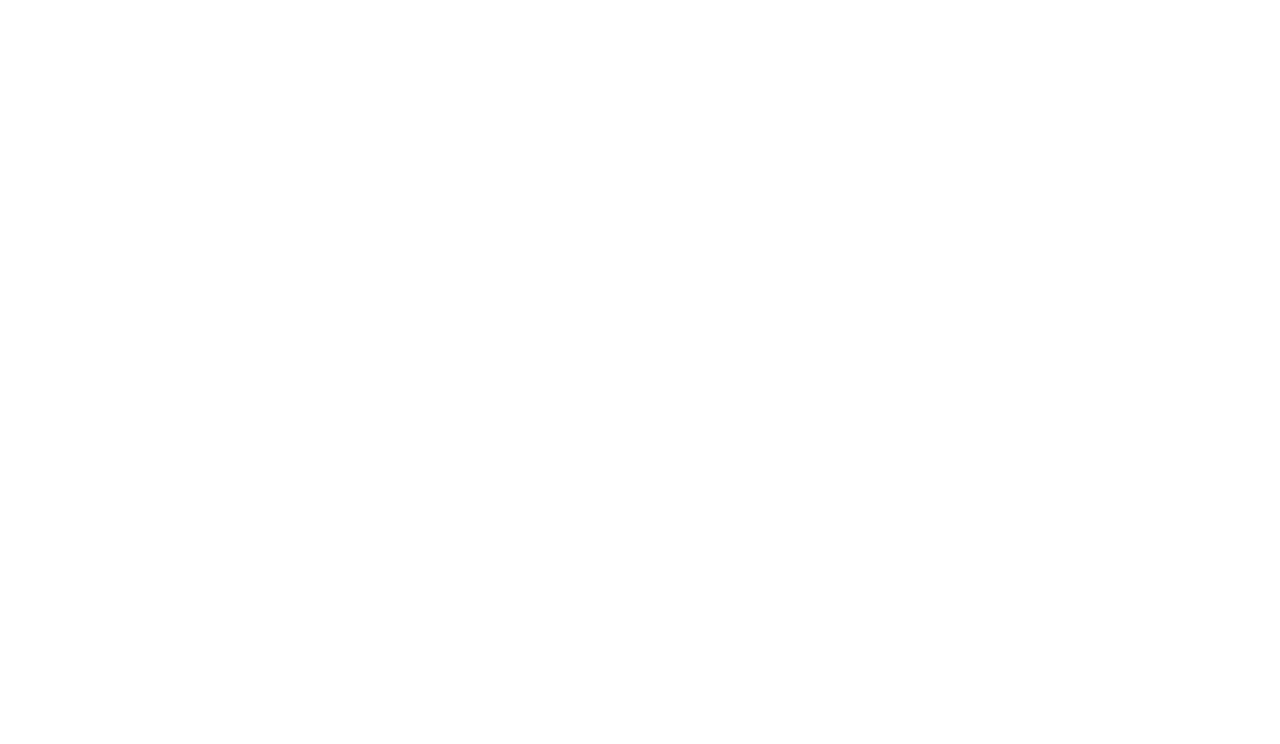
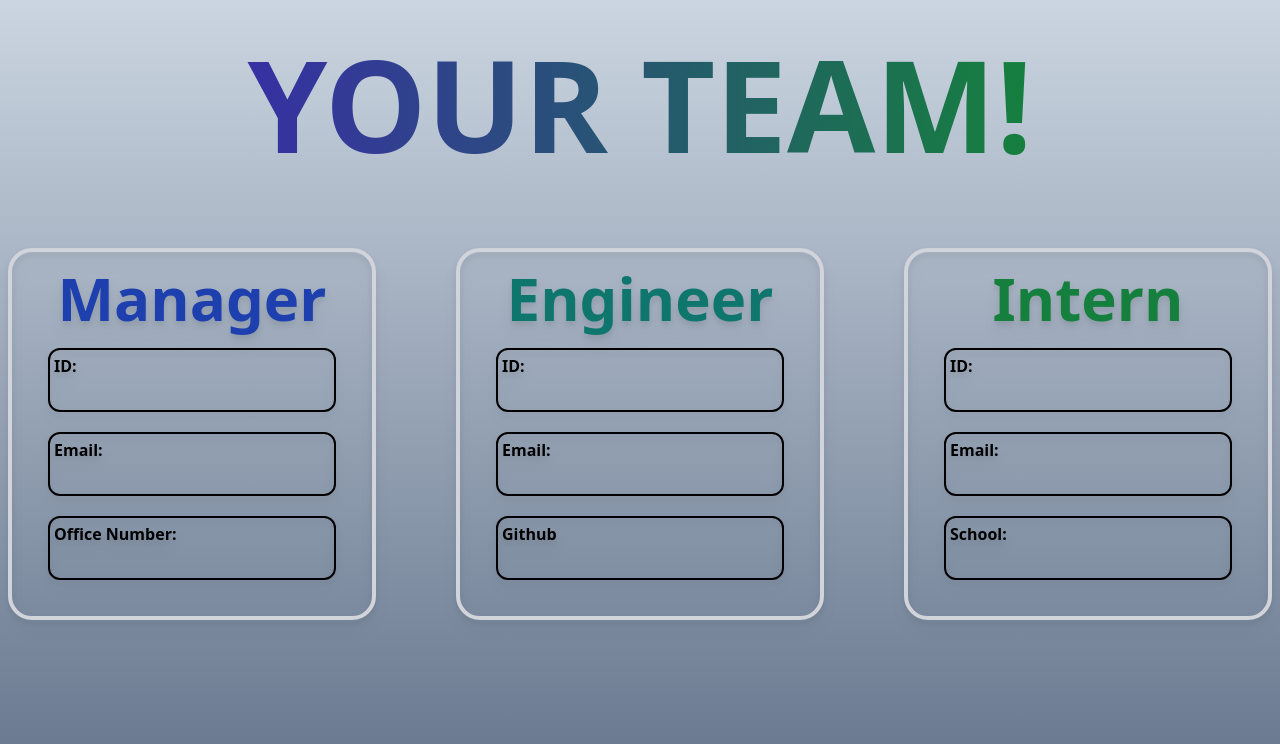
Before and after one commit to mrartrager/Team-Profile-Generator-using-OOP, a website: page generateProfiles.html in a window 1280 px wide. Drawn offline with nearby package versions, Linux system fonts and the light colour scheme.

Commit message:
added code to html and css using tailwind

```diff
--- a/generateProfiles.html
+++ b/generateProfiles.html
@@ -4,10 +4,47 @@
     <meta charset="UTF-8">
     <meta http-equiv="X-UA-Compatible" content="IE=edge">
     <meta name="viewport" content="width=device-width, initial-scale=1.0">
-
+    <script src="https://cdn.tailwindcss.com"></script>
+    <link href="https://unpkg.com/tailwindcss@^2/dist/tailwind.min.css" rel="stylesheet"/>
     <title>Team Generator</title>
 </head>
-<body>
+<body class="bg-gradient-to-b min-h-screen from-slate-300 to-slate-500 ">
 
+  <header>
+    <div class ="grid place-items-center pt-10">
+      <div id="header" class="text-9xl font-extrabold text-transparent bg-clip-text bg-gradient-to-l from-green-700 to-indigo-800 mb-10">YOUR TEAM!</div>
+    </div>
+  </header>
+
+  <main class="flex flex-row justify-center items-center">
+
+    <div class="box-border h-max w-max p-4 border-4 m-10 p-10 border-gray-300 rounded-3xl drop-shadow-lg">
+      <div class="">
+         <h2 class="flex flex-col justify-center items-center font-bold text-6xl text-blue-800">Manager</h2>
+      </div>
+      <h2 class="box-border h-16 w-72 p-1 m-5 border-2 items-center font-semibold border-black rounded-xl">ID:<span></span></h2>
+      <h2 class="box-border h-16 w-72 p-1 m-5 border-2 items-center font-semibold border-black rounded-xl">Email:<span></span></h2>
+      <h2 class="box-border h-16 w-72 p-1 m-5 border-2 items-center font-semibold border-black rounded-xl">Office Number:<span></span></h2>
+    </div>
+
+    <div class="box-border h-max w-max p-4 border-4 m-10 p-10 border-gray-300 rounded-3xl drop-shadow-lg">
+        <div class="">
+           <h2 class="flex flex-col justify-center items-center font-bold text-6xl text-teal-700">Engineer</h2>
+        </div>
+        <h2 class="box-border h-16 w-72 p-1 m-5 border-2 items-center font-semibold border-black rounded-xl">ID:<span></span></h2>
+        <h2 class="box-border h-16 w-72 p-1 m-5 border-2 items-center font-semibold border-black rounded-xl">Email:<span></span></h2>
+        <h2 class="box-border h-16 w-72 p-1 m-5 border-2 items-center font-semibold border-black rounded-xl">Github<span></span></h2>
+      </div>
+
+      <div class="box-border h-max w-max p-4 border-4 m-10 p-10 border-gray-300 rounded-3xl drop-shadow-lg">
+        <div class="">
+           <h2 class="flex flex-col justify-center items-center font-bold text-6xl text-green-700">Intern</h2>
+        </div>
+        <h2 class="box-border h-16 w-72 p-1 m-5 border-2 items-center font-semibold border-black rounded-xl">ID:<span></span></h2>
+        <h2 class="box-border h-16 w-72 p-1 m-5 border-2 items-center font-semibold border-black rounded-xl">Email:<span></span></h2>
+        <h2 class="box-border h-16 w-72 p-1 m-5 border-2 items-center font-semibold border-black rounded-xl">School:<span></span></h2>
+      </div>
+
+  </main>
 </body>
 </html>
```
